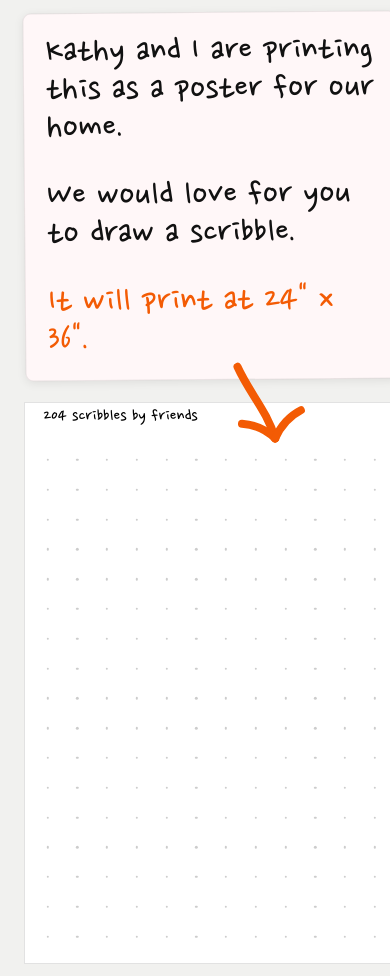
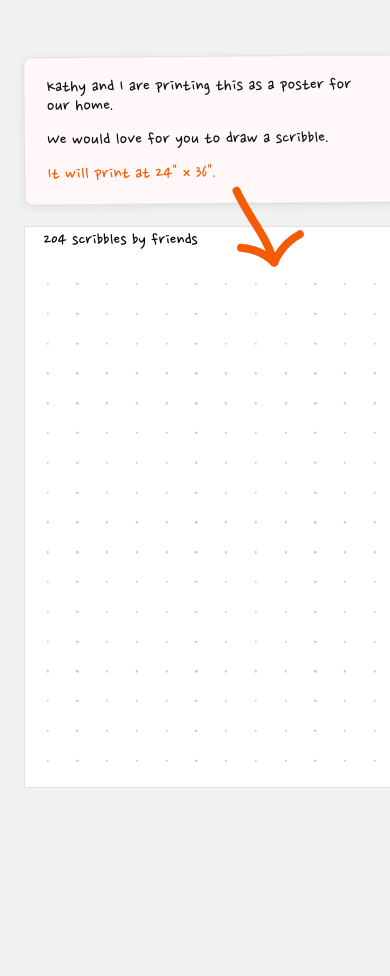
Before and after one commit to JohnPhamous/scribbles-poster, a Next.js app: page / in a window 390 px wide. After the commit the page ends 844 px from the top, so only its background shows below. Built offline with nearby package versions, Linux system fonts and the light colour scheme.

Commit message:
Reduce invite note font size

```diff
--- a/src/app/globals.css
+++ b/src/app/globals.css
@@ -117,7 +117,7 @@ button {
   color: #111;
   flex: 0 0 clamp(250px, 24vw, 360px);
   font-family: var(--font-title), Arial, Helvetica, sans-serif;
-  font-size: clamp(28px, 3.1vw, 48px);
+  font-size: clamp(14px, 1.55vw, 24px);
   font-synthesis: none;
   line-height: 0.98;
   opacity: 1;
@@ -601,7 +601,7 @@ button {
 
   .posterInvite {
     flex: none;
-    font-size: clamp(28px, 10vw, 42px);
+    font-size: clamp(14px, 5vw, 21px);
     max-width: min(560px, 100%);
     order: -1;
     padding: 20px 22px;
```
